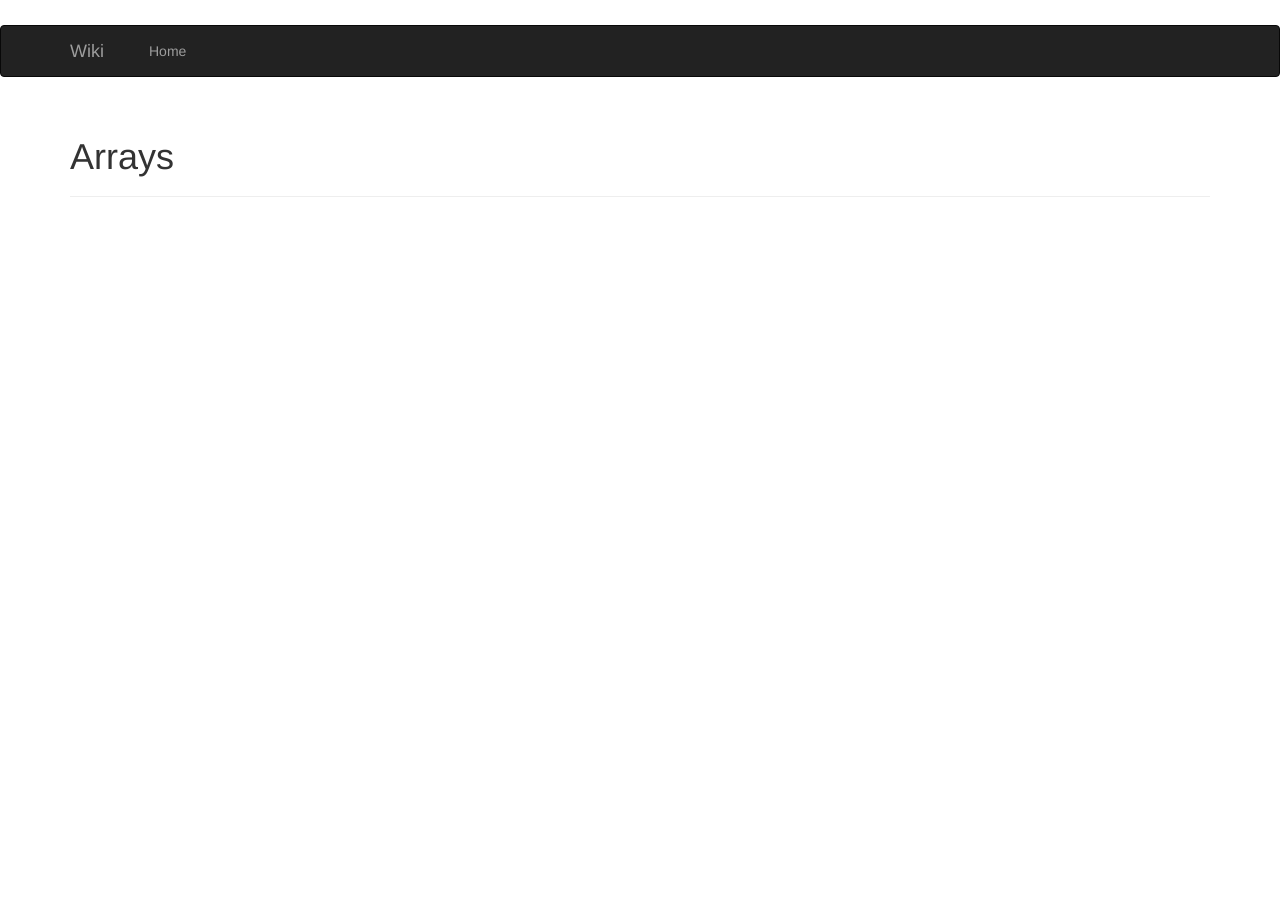
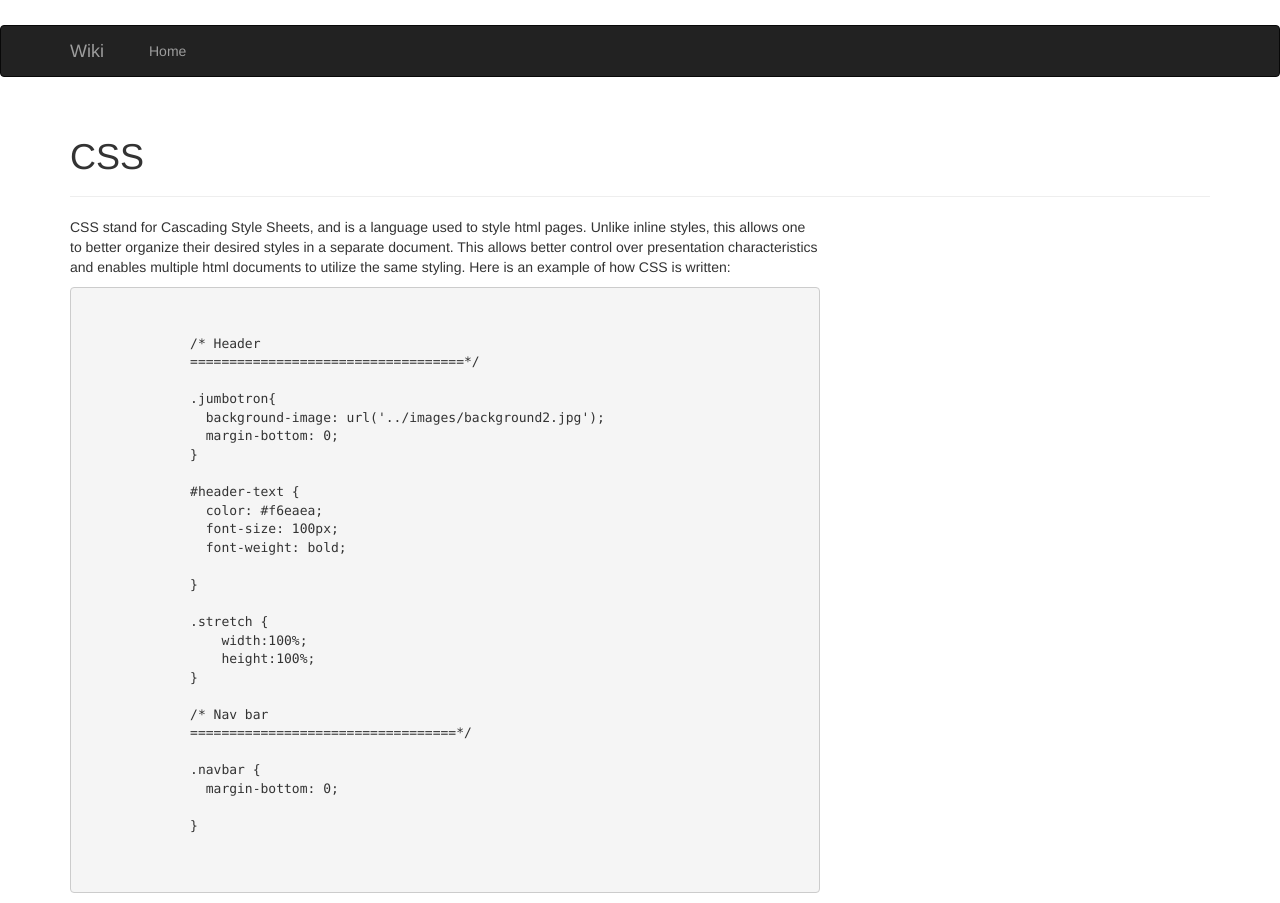
Before and after one commit to Jordan-Meier/wiki-page, a plain HTML site: page css.html in a window 1280 px wide. Shown: the part 200-1103 px from the top of the page. Before the commit the page ends 800 px from the top, so only its background shows below. Drawn offline with Linux system fonts and the light colour scheme.

```diff
--- a/css.html
+++ b/css.html
@@ -6,7 +6,7 @@
     <script src= "js/jquery-1.12.0.min.js"></script>
     <script src= "js/scripts.js"></script>
 
-    <title>Arrays</title>
+    <title>CSS</title>
   </head>
   <body>
     <div class="container jumbotron text-center">
@@ -31,13 +31,45 @@
 
     <div class="container">
       <div class="page-header">
-        <h1>Arrays</h1>
+        <h1>CSS</h1>
       </div>
       <div class="row">
-        <div class="col-sm-6">
+        <div class="col-sm-8">
+          <p>
+            CSS stand for Cascading Style Sheets, and is a language used to style html pages.  Unlike inline styles, this allows one to better organize their desired styles in a separate document. This allows better control over presentation characteristics and enables multiple html documents to utilize the same styling. Here is an example of how CSS is written:
+          </p>
+          <pre>
+            <p>
+              /* Header
+              ===================================*/
 
+              .jumbotron{
+                background-image: url('../images/background2.jpg');
+                margin-bottom: 0;
+              }
+
+              #header-text {
+                color: #f6eaea;
+                font-size: 100px;
+                font-weight: bold;
+
+              }
+
+              .stretch {
+                  width:100%;
+                  height:100%;
+              }
+
+              /* Nav bar
+              ==================================*/
+
+              .navbar {
+                margin-bottom: 0;
+
+              }</p>
+          </pre>
         </div>
-        <div class="col-sm-6">
+        <div class="col-sm-4">
 
         </div>
 
```
Also changed, not shown: images/boxmodel.jpg (added), images/float.jpg (added), images/puppy.jpg (added).
